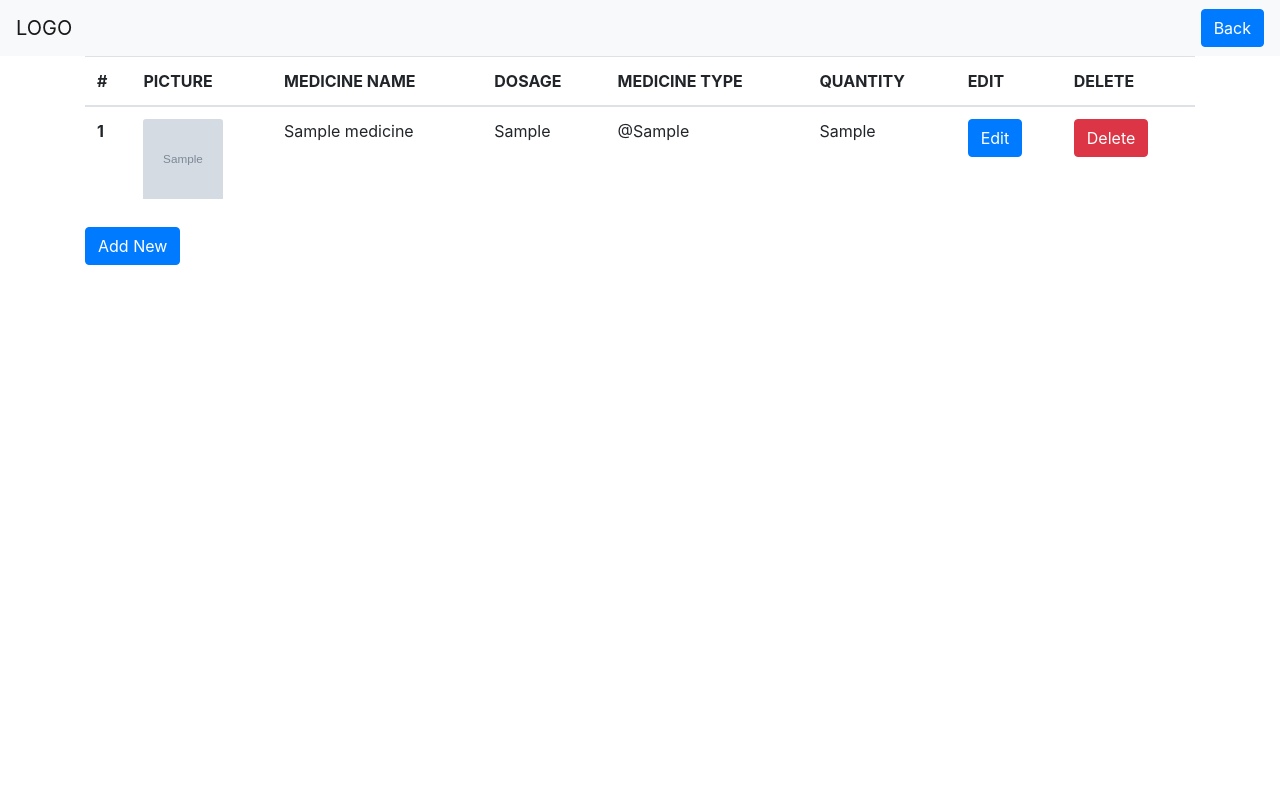
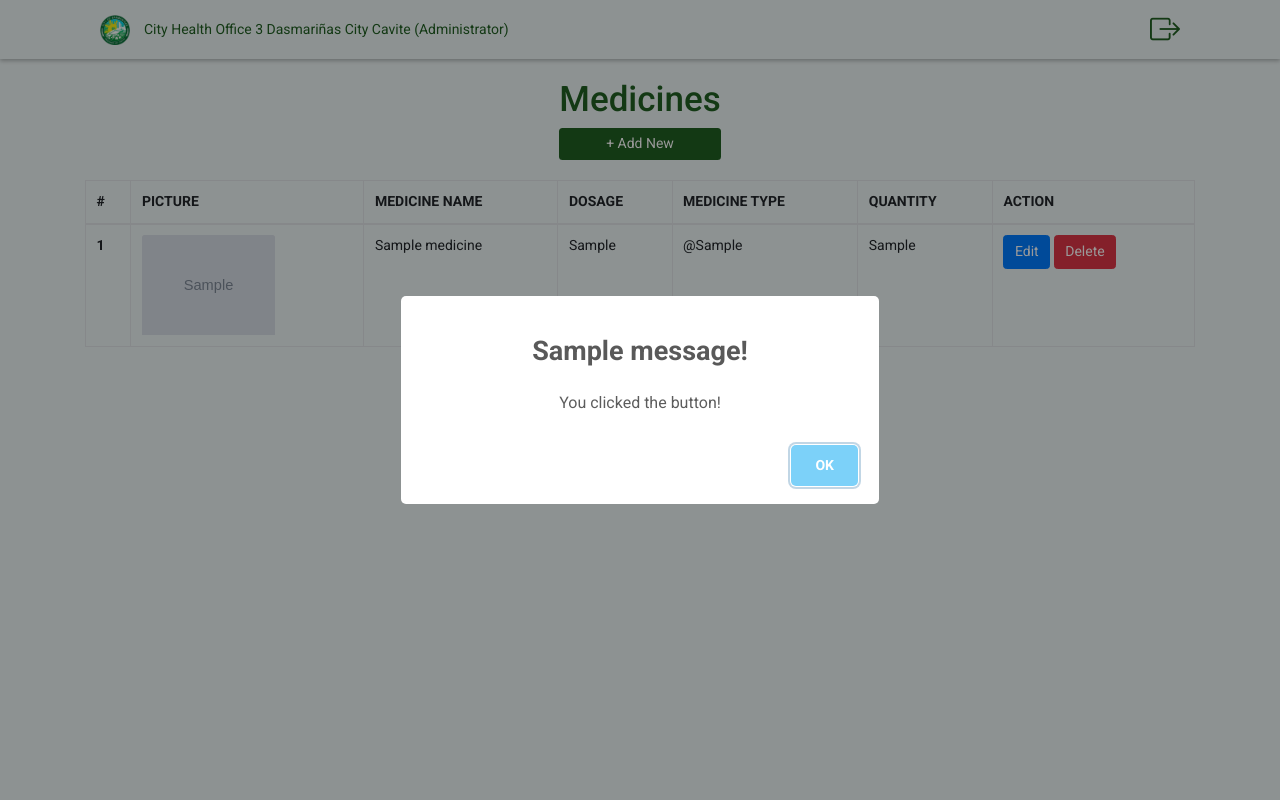
Before and after one commit to Luwiezzz/bhc_app, a Django app: page /admin_medicine in a window 1280 px wide. Run offline with Django 4.2, Linux system fonts and the light colour scheme; tables that the repository leaves empty hold one stand-in row (values such as "Sample post"); grey boxes marked "Sample" are stand-in pictures; one stand-in notice (Sample message) is shown.

Commit message:
Add Files

```diff
--- /dev/null
+++ b/bhc_project/bhc_app/static/css/admin_medicine.css
@@ -0,0 +1,68 @@
+* {
+    margin: 0;
+    padding: 0;
+    font-family: 'Roboto', sans-serif;
+    font-size: 14px;
+}
+
+body {
+    background: #EBF3F3;
+}
+
+
+/* navbar */
+
+nav {
+    background: #EBF3F3;
+    color: black;
+}
+
+#Cho3_nav {
+    top: 0;
+    position: sticky;
+    z-index: 101;
+    box-shadow: 0px 2px 4px rgba(0, 0, 0, 0.25);
+}
+
+nav a {
+    color: #205E22;
+    text-decoration: none;
+    pointer-events: none;
+}
+
+#Cho3_nav a {
+    width: 100%;
+    text-align: left;
+}
+
+#Cho3_nav #logout {
+    width: 100%;
+    text-align: right;
+}
+
+#addbutton {
+    border: none;
+    background-color: #205E22;
+}
+
+#addbutton:hover {
+    background-color: #1a4d1c;
+}
+
+
+
+
+@media only screen and (max-width: 1000px) {
+    #Cho3_nav a {
+        width: 80%;
+        text-align: center;
+    }
+
+}
+
+@media only screen and (min-width: 1000px) {
+    #Cho3_nav {
+        padding-left: 100px;
+        padding-right: 100px;
+    }
+}
--- a/bhc_project/bhc_app/templates/bhc_app/admin_doctor.html
+++ b/bhc_project/bhc_app/templates/bhc_app/admin_doctor.html
@@ -79,7 +79,7 @@
                         <label for="picture">Change Display Picture</label>
                         <div class="input-group mb-3">
                             <div class="custom-file">
-                              <input type="file" class="custom-file-input" name="picture" id="picture" onchange="readURL(this);">
+                              <input type="file" class="custom-file-input" name="picture" id="picture" onchange="readURL(this);" required>
                               <label class="custom-file-label" for="picture" aria-describedby="picture">Choose file</label>
                             </div>
                         </div>
--- a/bhc_project/bhc_app/templates/bhc_app/admin_medicine.html
+++ b/bhc_project/bhc_app/templates/bhc_app/admin_medicine.html
@@ -5,33 +5,38 @@
     <meta charset="UTF-8">
     <meta http-equiv="X-UA-Compatible" content="IE=edge">
     <meta name="viewport" content="width=device-width, initial-scale=1.0">
-    <title>Admin - Medicine</title>
-
-    <!--Bootstrap CSS-->
+    <title>Administrator</title>
+    <!-- css: bootstrap -->
     <link rel="stylesheet" href="https://cdn.jsdelivr.net/npm/bootstrap@4.6.2/dist/css/bootstrap.min.css" integrity="sha384-xOolHFLEh07PJGoPkLv1IbcEPTNtaed2xpHsD9ESMhqIYd0nLMwNLD69Npy4HI+N" crossorigin="anonymous">
-
-
+    <!-- css:font -->
+    <link rel="preconnect" href="https://fonts.googleapis.com">
+    <link rel="preconnect" href="https://fonts.gstatic.com" crossorigin>
+    <link href="https://fonts.googleapis.com/css2?family=Roboto:wght@100;300;400;500;700;900&display=swap" rel="stylesheet">
+    <!-- css stylesheet -->
+    <link rel="stylesheet" href="../../static/css/admin_medicine.css">
+    <link rel="shortcut icon" href="../../static/images/Dasmariñas_City_Logo.png" type="image/x-icon">
+    <link rel="stylesheet" href="https://cdn.jsdelivr.net/npm/bootstrap-icons@1.10.2/font/bootstrap-icons.css">
 </head>
 
 <body>
 
-    <nav class="navbar navbar-expand-lg navbar-light bg-light">
-        <button class="navbar-toggler" type="button" data-toggle="collapse" data-target="#navbarTogglerDemo03" aria-controls="navbarTogglerDemo03" aria-expanded="false" aria-label="Toggle navigation">
-          <span class="navbar-toggler-icon"></span>
-        </button>
-        <a class="navbar-brand" href="#">LOGO</a>
-
-        <div class="collapse navbar-collapse" id="navbarTogglerDemo03">
-            <ul class="navbar-nav mr-auto mt-2 mt-lg-0"></ul>
-            <form class="form-inline my-2 my-lg-0">
-                <a href="{%url 'bhc_app:admin_homepage'%}" class="btn btn-primary">Back</a>
-            </form>
-        </div>
+    <nav class="navbar navbar-expand-lg" id="Cho3_nav">
+        <img src="../../static/images/Dasmariñas_City_Logo.png" alt="Dasmariñas_City_Logo.png" width="30" height="30">
+        <a class="nav-link" href="{%url 'bhc_app:admin_homepage'%}">City Health Office 3 Dasmariñas City Cavite (Administrator)</a>
+        <a style="pointer-events: visible;" id="logout" href="{%url 'bhc_app:admin_homepage'%}"><i class="bi-box-arrow-right" alt="logout_button" style="font-size: 30px;"></i></a>
     </nav>
 
     <div class="container">
 
-        <table class="table">
+
+        <!--INSERT-->
+        <div style="margin-top: 20px; display: grid; justify-content: center; align-content: center;">
+            <!-- Button trigger modal -->
+            <h1 style="color: #205E22;">Medicines</h1>
+            <button type="button" class="btn btn-primary" id="addbutton" data-toggle="modal" data-target="#exampleModal">+ Add New</button>
+        </div>
+
+        <table class="table table-bordered" style="margin-top: 20px;">
             <thead>
                 <tr>
                     <th scope="col">#</th>
@@ -40,33 +45,28 @@
                     <th scope="col">DOSAGE</th>
                     <th scope="col">MEDICINE TYPE</th>
                     <th>QUANTITY</th>
-                    <th>EDIT</th>
-                    <th>DELETE</th>
+                    <th>ACTION</th>
                 </tr>
             </thead>
             <tbody>
                 {% for i in med %}
                 <tr>
                     <th scope="row">{{i.id}}</th>
-                    <th><img src="{{i.picture.url}}" class="card-img-top" alt="{{i.picture.url}}" style="width: 80px; height: 80px;"></th>
+                    <th><img src="{{i.picture.url}}" class="card-img-top" alt="{{i.picture.url}}" style="width: auto; height: 100px;"></th>
                     <td>{{i.name}}</td>
                     <td>{{i.dosage}}</td>
                     <td>@{{i.medicine_type}}</td>
                     <td>{{i.quantity}}</td>
-                    <td><button type="button" class="btn btn-primary" data-toggle="modal" data-target="#exampleModal{{i.id}}">Edit</button></td>
-                    <td><a href="medicine_del/{{i.id}}" class="btn btn-danger">Delete</a></td>
+                    <td>
+                        <button type="button" class="btn btn-primary" data-toggle="modal" data-target="#exampleModal{{i.id}}">Edit</button>
+                        <a href="medicine_del/{{i.id}}" class="btn btn-danger">Delete</a>
+                    </td>
                 </tr>
                 {% endfor %}
             </tbody>
         </table>
-
     </div>
 
-    <!--INSERT-->
-    <div class="container">
-        <!-- Button trigger modal -->
-        <button type="button" class="btn btn-primary" data-toggle="modal" data-target="#exampleModal">Add New</button>
-    </div>
 
     <!-- Modal -->
     <form method="post" enctype="multipart/form-data" name="picture" action="/medicine_add">
@@ -80,10 +80,17 @@
                     </div>
 
                     <div class="modal-body">
-                        <img src="media/blank.jpg" class="card-img-top" id="dp" alt="" style="width: 80px; height: 80px;">
+                        <div style="display: grid; justify-items: center;">
+                            <img src="media/blank.jpg" class="card-img-top" id="dp" alt="" style="width: auto; height: 200px;">
+                        </div>
 
                         <label for="picture">Change Display Picture</label>
-                        <input type="file" name="picture" id="picture" onchange="readURL(this);" class="form-control">
+                        <div class="input-group mb-3">
+                            <div class="custom-file">
+                              <input type="file" class="custom-file-input" name="picture" id="picture" onchange="readURL(this);" required>
+                              <label class="custom-file-label" for="picture" aria-describedby="picture">Choose file</label>
+                            </div>
+                        </div>
 
                         <label for="name">Medicine Name</label>
                         <input type="text" name="name" id="name" class="form-control" value="" required>
@@ -160,6 +167,13 @@
         });
     </script>
 
+    <script src="https://unpkg.com/sweetalert/dist/sweetalert.min.js"></script>
+    <!-- https://sweetalert.js.org/guides/ -->
+    {% if messages %} {% for message in messages %} {% if message.tags %}
+    <script>
+        swal("{{ message }}!", "You clicked the button!");
+    </script> {% endif %} {% endfor %} {% endif %}
+
 </body>
 
 </html>
--- a/bhc_project/bhc_app/templates/bhc_app/patient_news_and_update.html
+++ b/bhc_project/bhc_app/templates/bhc_app/patient_news_and_update.html
@@ -110,7 +110,7 @@
 
   <main>
 
-    <div class="collapse collapse-horizontal collapse show" id="collapseWidthExample">
+    <div class="collapse collapse-horizontal collapse show" id="collapseWidthExample" style="z-index: 100;">
       <div class="d-flex flex-column flex-shrink-0 p-3" id="sidebar">
         <ul class="nav nav-pills flex-column mb-auto">
           <li class="nav-item">
@@ -169,7 +169,7 @@
                 <img class="card-img-top" src="{{i.news_and_updates.url}}" alt="Card image cap">
                 <div class="card-body">
                     <h5 class="card-title">{{i.headline}}</h5>
-                    <a href="{{i.fb_link}}" class="btn btn-primary">Learn More</a>
+                    <a href="{{i.fb_link}}" target="_blank" class="btn btn-primary">Learn More</a>
                 </div>
             </div>
             {% endfor %}
--- a/bhc_project/bhc_app/views.py
+++ b/bhc_project/bhc_app/views.py
@@ -251,11 +251,15 @@ def medicine_add(request):
     if request.method =='POST':
         picture = request.FILES.get('picture', "blank.jpg")
         name = request.POST.get('name')
-        dosage = request.POST.get('dosage')
-        medicine_type = request.POST.get('medicine_type')
-        quantity = request.POST.get('quantity')
-        meds = Medicine.objects.create(picture=picture, name=name, dosage=dosage, medicine_type=medicine_type, quantity=quantity)
-        meds.save()
+        if Medicine.objects.filter(name = name).exists():
+            messages.error(request, 'Medicine Name is already existed')
+            return redirect('/admin_medicine')
+        else:
+            dosage = request.POST.get('dosage')
+            medicine_type = request.POST.get('medicine_type')
+            quantity = request.POST.get('quantity')
+            meds = Medicine.objects.create(picture=picture, name=name, dosage=dosage, medicine_type=medicine_type, quantity=quantity)
+            meds.save()
         return redirect('/admin_medicine')
 
 def medicine_edit(request, id):
```
Also changed, not shown: bhc_project/bhc_app/static/css/admin_appointment.css (added, +68 -0 lines), bhc_project/bhc_app/static/css/admin_news.css (added, +68 -0 lines), bhc_project/bhc_app/static/css/admin_patients.css (added, +68 -0 lines), bhc_project/bhc_app/templates/bhc_app/admin_appointment.html (+19 -18 lines), bhc_project/bhc_app/templates/bhc_app/admin_homepage.html (+9 -9 lines), bhc_project/bhc_app/templates/bhc_app/admin_homepage_old.html (deleted, +0 -79 lines), bhc_project/bhc_app/templates/bhc_app/admin_news_and_update.html (+52 -19 lines), bhc_project/bhc_app/templates/bhc_app/admin_patient_history.html (+29 -19 lines), bhc_project/bhc_app/templates/bhc_app/admin_patients.html (+29 -19 lines), bhc_project/bhc_app/templates/bhc_app/patient_medicine.html (+2 -6 lines), bhc_project/media/medicine/Screenshot_4.png (added), bhc_project/media/medicine/Screenshot_4_CURDu4U.png (added), bhc_project/media/medicine/Screenshot_4_NCfqDmI.png (added), bhc_project/media/news_and_updates/Screenshot_5.png (added).
